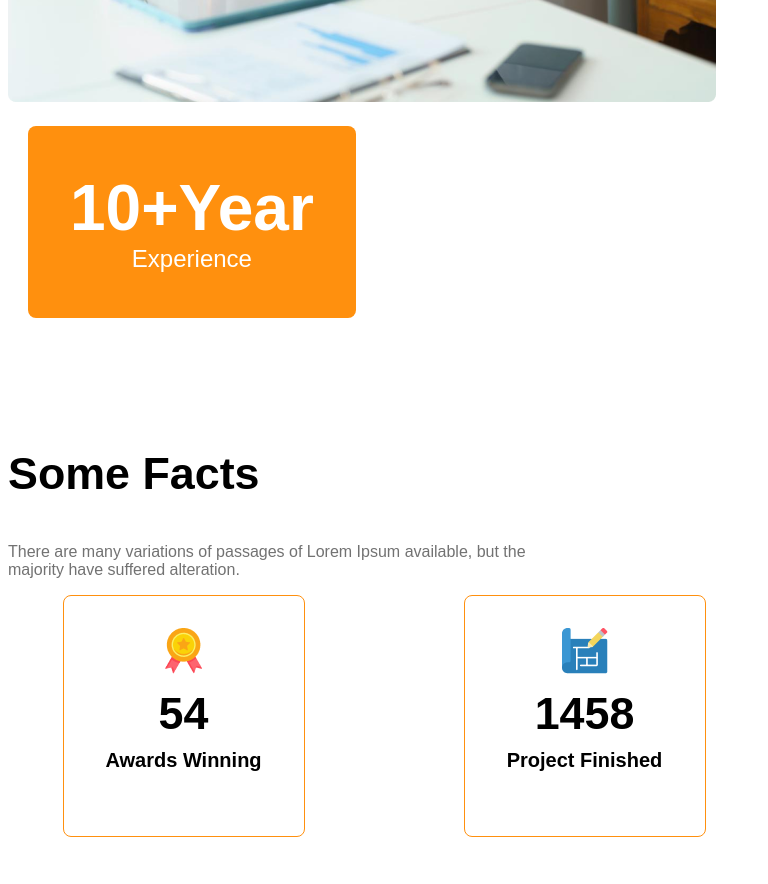
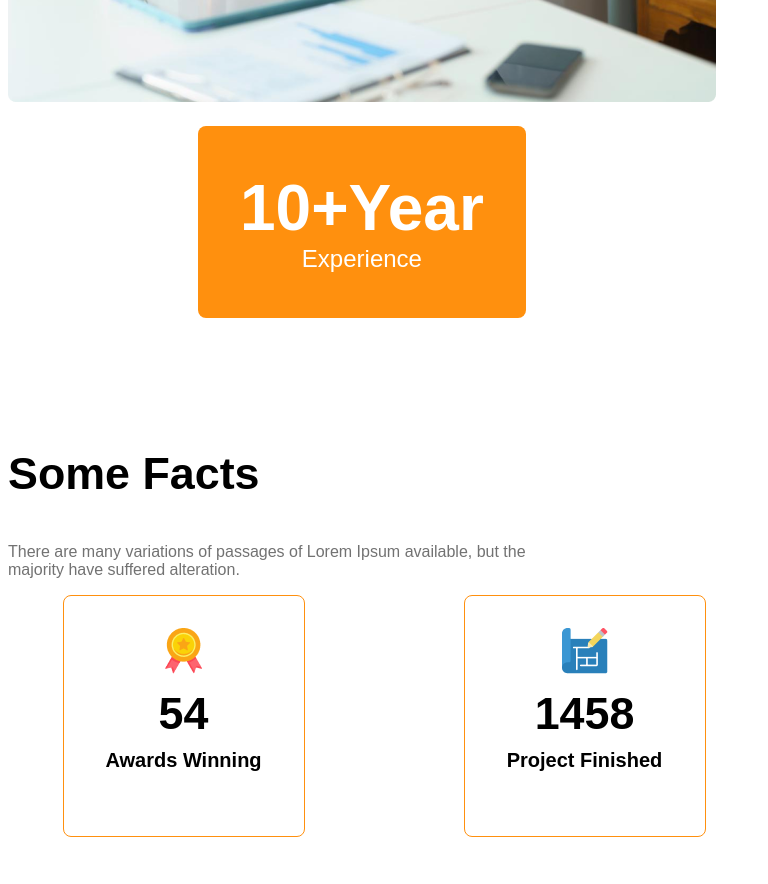
Before and after one commit to abdulrehmanaarmaan/g3-architect-website-2, a plain HTML site: page index.html in a window 768 px wide. Shown: the part 4120-5004 px from the top of the page. Drawn offline with Linux system fonts and the light colour scheme.

Commit message:
eleventh commit

```diff
--- a/index.css
+++ b/index.css
@@ -254,7 +254,7 @@ main > section {
     }
 
     #experience-badge {
-    margin-left: 20px;
+    margin-left: 190px;
     margin-top: 20px;
 
     }
```
